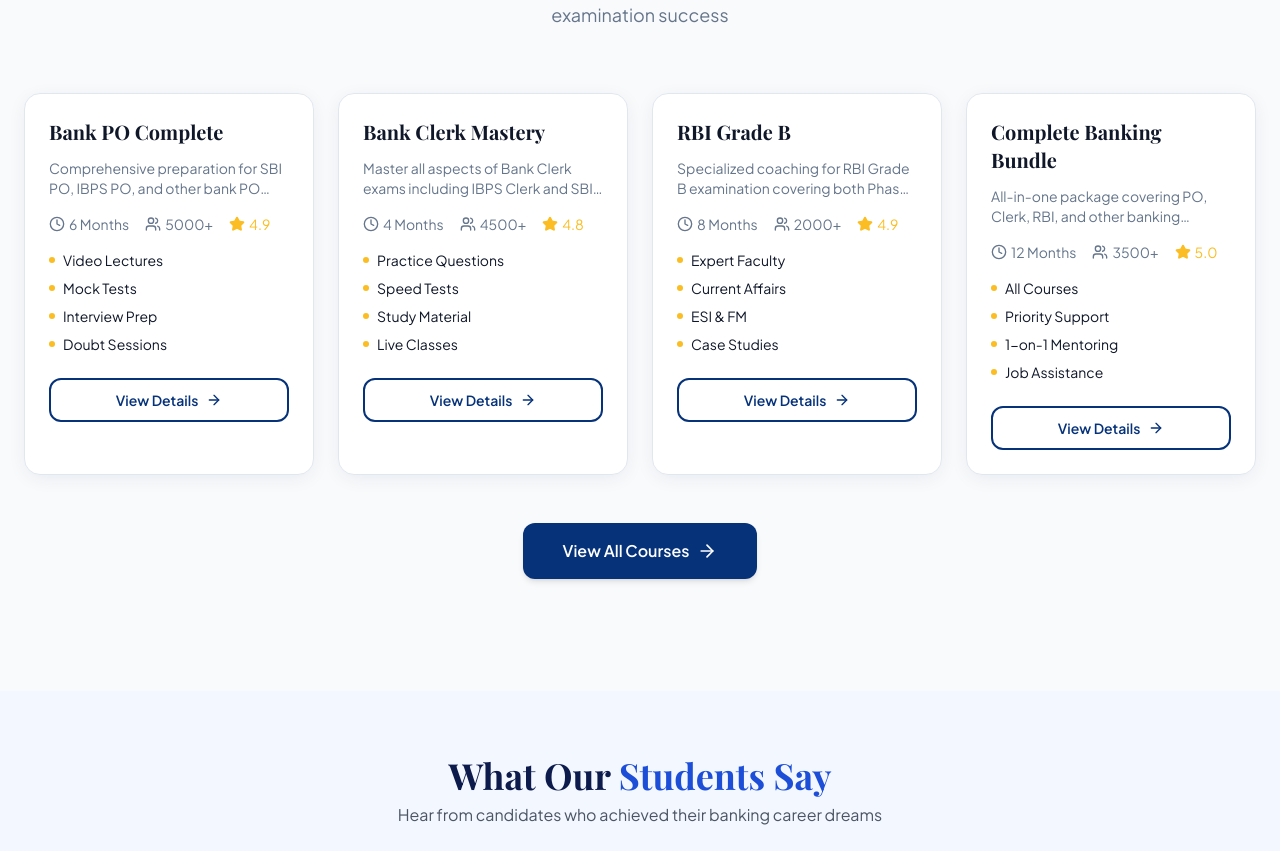
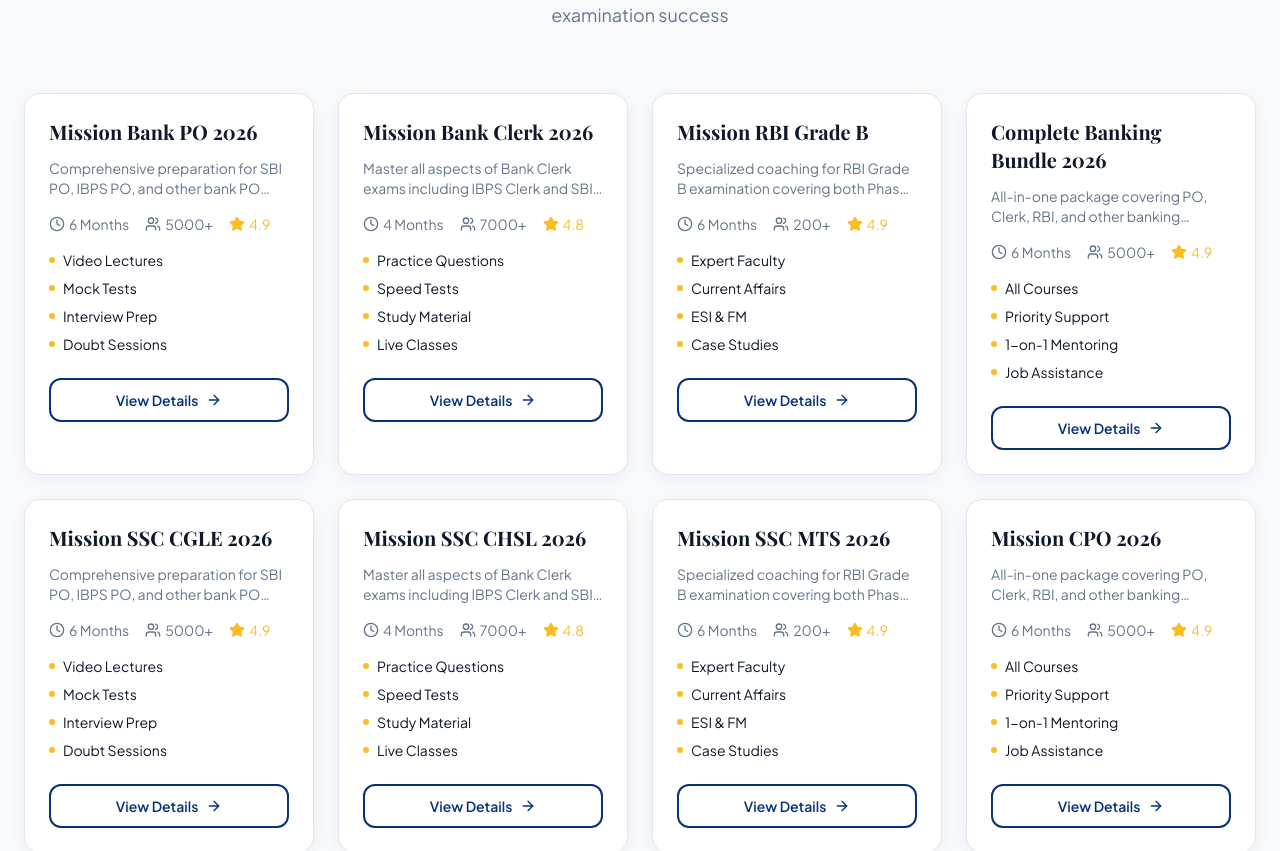
Before and after one commit to AAbhishek1234/bankersrankers, a React (Vite) app: page / in a window 1280 px wide. Shown: the part 2343-3194 px from the top of the page. Built offline with nearby package versions, Linux system fonts and the light colour scheme; the HTML template or start-up script is replaced by a standard one.

Commit message:
course added

```diff
--- a/src/components/CoursesSection.tsx
+++ b/src/components/CoursesSection.tsx
@@ -5,7 +5,7 @@ import { cn } from "@/lib/utils";
 
 const courses = [
   {
-    title: "Bank PO Complete",
+    title: " Mission Bank PO 2026",
     description: "Comprehensive preparation for SBI PO, IBPS PO, and other bank PO examinations with expert guidance.",
     duration: "6 Months",
     students: "5000+",
@@ -14,29 +14,65 @@ const courses = [
     popular: true,
   },
   {
-    title: "Bank Clerk Mastery",
+    title: "Mission Bank Clerk 2026",
     description: "Master all aspects of Bank Clerk exams including IBPS Clerk and SBI Clerk with our proven methodology.",
     duration: "4 Months",
-    students: "4500+",
+    students: "7000+",
     rating: "4.8",
     features: ["Practice Questions", "Speed Tests", "Study Material", "Live Classes"],
     popular: false,
   },
   {
-    title: "RBI Grade B",
+    title: " Mission RBI Grade B",
     description: "Specialized coaching for RBI Grade B examination covering both Phase I and Phase II preparation.",
-    duration: "8 Months",
-    students: "2000+",
+    duration: "6 Months",
+    students: "200+",
     rating: "4.9",
     features: ["Expert Faculty", "Current Affairs", "ESI & FM", "Case Studies"],
     popular: false,
   },
   {
-    title: "Complete Banking Bundle",
+    title: "Complete Banking Bundle 2026",
     description: "All-in-one package covering PO, Clerk, RBI, and other banking examinations at discounted pricing.",
-    duration: "12 Months",
-    students: "3500+",
-    rating: "5.0",
+    duration: "6 Months",
+    students: "5000+",
+    rating: "4.9",
+    features: ["All Courses", "Priority Support", "1-on-1 Mentoring", "Job Assistance"],
+    popular: true,
+  },
+  {
+    title: " Mission SSC CGLE 2026",
+    description: "Comprehensive preparation for SBI PO, IBPS PO, and other bank PO examinations with expert guidance.",
+    duration: "6 Months",
+    students: "5000+",
+    rating: "4.9",
+    features: ["Video Lectures", "Mock Tests", "Interview Prep", "Doubt Sessions"],
+    popular: true,
+  },
+  {
+    title: "Mission SSC CHSL 2026",
+    description: "Master all aspects of Bank Clerk exams including IBPS Clerk and SBI Clerk with our proven methodology.",
+    duration: "4 Months",
+    students: "7000+",
+    rating: "4.8",
+    features: ["Practice Questions", "Speed Tests", "Study Material", "Live Classes"],
+    popular: false,
+  },
+  {
+    title: " Mission SSC MTS 2026",
+    description: "Specialized coaching for RBI Grade B examination covering both Phase I and Phase II preparation.",
+    duration: "6 Months",
+    students: "200+",
+    rating: "4.9",
+    features: ["Expert Faculty", "Current Affairs", "ESI & FM", "Case Studies"],
+    popular: false,
+  },
+  {
+    title: "Mission CPO 2026",
+    description: "All-in-one package covering PO, Clerk, RBI, and other banking examinations at discounted pricing.",
+    duration: "6 Months",
+    students: "5000+",
+    rating: "4.9",
     features: ["All Courses", "Priority Support", "1-on-1 Mentoring", "Job Assistance"],
     popular: true,
   },
--- a/src/components/StatsSection.tsx
+++ b/src/components/StatsSection.tsx
@@ -5,8 +5,8 @@ import { cn } from "@/lib/utils";
 const stats = [
   { icon: Users, value: 15000, suffix: "+", label: "Students Trained" },
   { icon: Award, value: 95, suffix: "%", label: "Success Rate" },
-  { icon: BookOpen, value: 50, suffix: "+", label: "Courses Available" },
-  { icon: TrendingUp, value: 12, suffix: "+", label: "Years Experience" },
+  { icon: BookOpen, value: 12, suffix: "+", label: "Courses Available" },
+  { icon: TrendingUp, value: 15, suffix: "+", label: "Years Experience" },
 ];
 
 const useCountUp = (end: number, duration: number = 2000, startCounting: boolean) => {
--- a/src/pages/Courses.tsx
+++ b/src/pages/Courses.tsx
@@ -5,7 +5,7 @@ import { Clock, Users, Star, ArrowRight, CheckCircle } from "lucide-react";
 
 const courses = [
   {
-    title: "Bank PO Complete Course",
+    title: "Mission Bank PO 2026",
     description: "Comprehensive preparation for SBI PO, IBPS PO, and other bank PO examinations with expert guidance and complete coverage.",
     duration: "6 Months",
     students: "5000+",
@@ -16,7 +16,7 @@ const courses = [
     popular: true,
   },
   {
-    title: "Bank Clerk Mastery",
+    title: "Mission Bank Clerk 2026",
     description: "Master all aspects of Bank Clerk exams including IBPS Clerk and SBI Clerk with our result-oriented methodology.",
     duration: "4 Months",
     students: "4500+",
@@ -27,7 +27,7 @@ const courses = [
     popular: false,
   },
   {
-    title: "RBI Grade B Course",
+    title: "Mission RBI Grade B",
     description: "Specialized coaching for RBI Grade B examination covering both Phase I and Phase II with ESI and FM.",
     duration: "8 Months",
     students: "2000+",
@@ -38,7 +38,52 @@ const courses = [
     popular: false,
   },
   {
-    title: "Complete Banking Bundle",
+    title: "Complete Banking Bundle 2026",
+    description: "All-in-one package covering PO, Clerk, RBI, and other banking examinations at heavily discounted pricing.",
+    duration: "12 Months",
+    students: "3500+",
+    rating: "5.0",
+    price: "₹49,999",
+    originalPrice: "₹89,999",
+    features: ["All Courses Access", "Priority Support", "1-on-1 Mentoring", "Job Assistance", "Lifetime Access", "Certificate"],
+    popular: true,
+  },
+
+  {
+    title: "Mission SSC CGLE 2026",
+    description: "Comprehensive preparation for SBI PO, IBPS PO, and other bank PO examinations with expert guidance and complete coverage.",
+    duration: "6 Months",
+    students: "5000+",
+    rating: "4.9",
+    price: "₹24,999",
+    originalPrice: "₹34,999",
+    features: ["200+ Video Lectures", "50+ Mock Tests", "Interview Preparation", "Daily Doubt Sessions", "Complete Study Material", "Current Affairs Updates"],
+    popular: true,
+  },
+  {
+    title: "Mission SSC CHSL 2026",
+    description: "Master all aspects of Bank Clerk exams including IBPS Clerk and SBI Clerk with our result-oriented methodology.",
+    duration: "4 Months",
+    students: "4500+",
+    rating: "4.8",
+    price: "₹14,999",
+    originalPrice: "₹19,999",
+    features: ["150+ Video Lectures", "40+ Mock Tests", "Speed Building Tests", "Study Material", "Live Classes", "Performance Analytics"],
+    popular: false,
+  },
+  {
+    title: "Mission SSC MTS 2026",
+    description: "Specialized coaching for RBI Grade B examination covering both Phase I and Phase II with ESI and FM.",
+    duration: "8 Months",
+    students: "2000+",
+    rating: "4.9",
+    price: "₹39,999",
+    originalPrice: "₹49,999",
+    features: ["300+ Video Lectures", "ESI Coverage", "Finance & Management", "Descriptive Writing", "Interview Prep", "Case Studies"],
+    popular: false,
+  },
+  {
+    title: "Mission CPO  2026",
     description: "All-in-one package covering PO, Clerk, RBI, and other banking examinations at heavily discounted pricing.",
     duration: "12 Months",
     students: "3500+",
@@ -79,11 +124,11 @@ const Courses = () => {
                 key={course.title}
                 className="relative bg-card rounded-2xl p-6 md:p-8 shadow-card hover:shadow-elevated transition-all duration-300 border border-border"
               >
-                {course.popular && (
+                {/* {course.popular && (
                   <div className="absolute -top-3 right-4 px-3 py-1 gradient-secondary rounded-full text-xs md:text-sm font-bold text-secondary-foreground">
                     Most Popular
                   </div>
-                )}
+                )} */}
 
                 <div className="flex flex-col md:flex-row md:items-start md:justify-between gap-3 mb-4">
                   <div>
```
